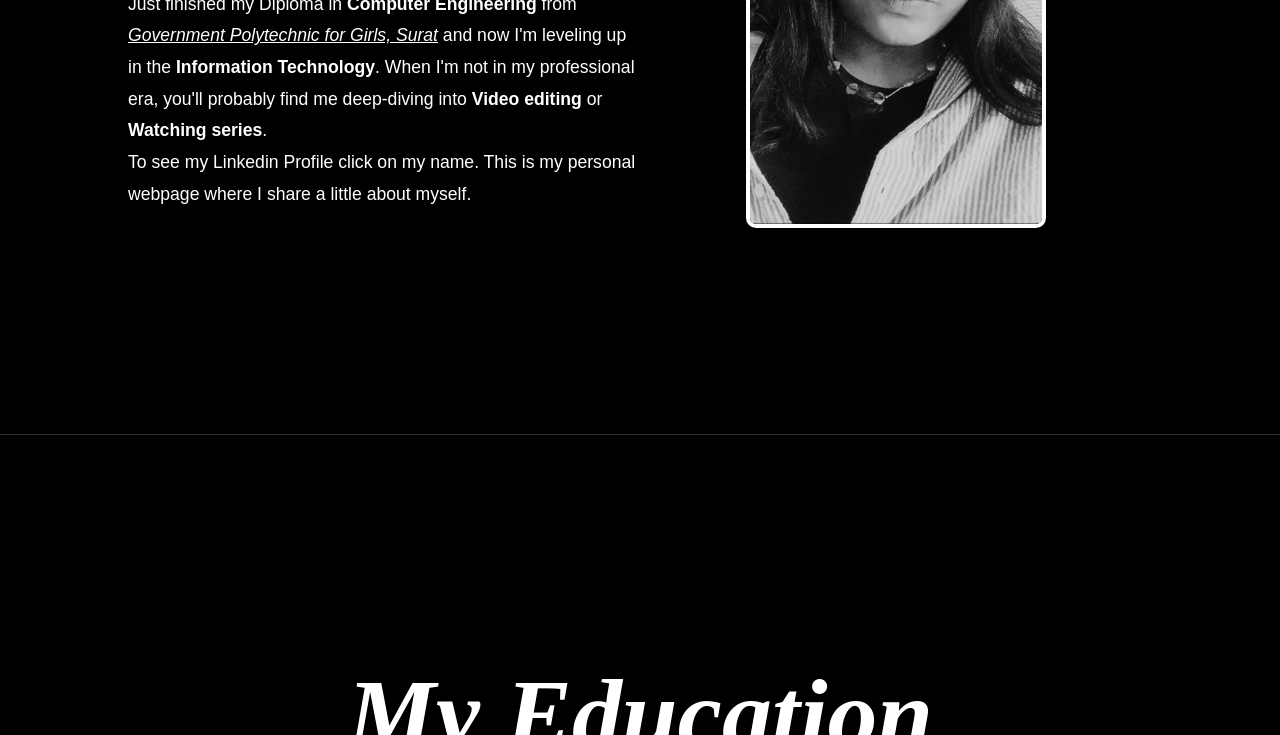
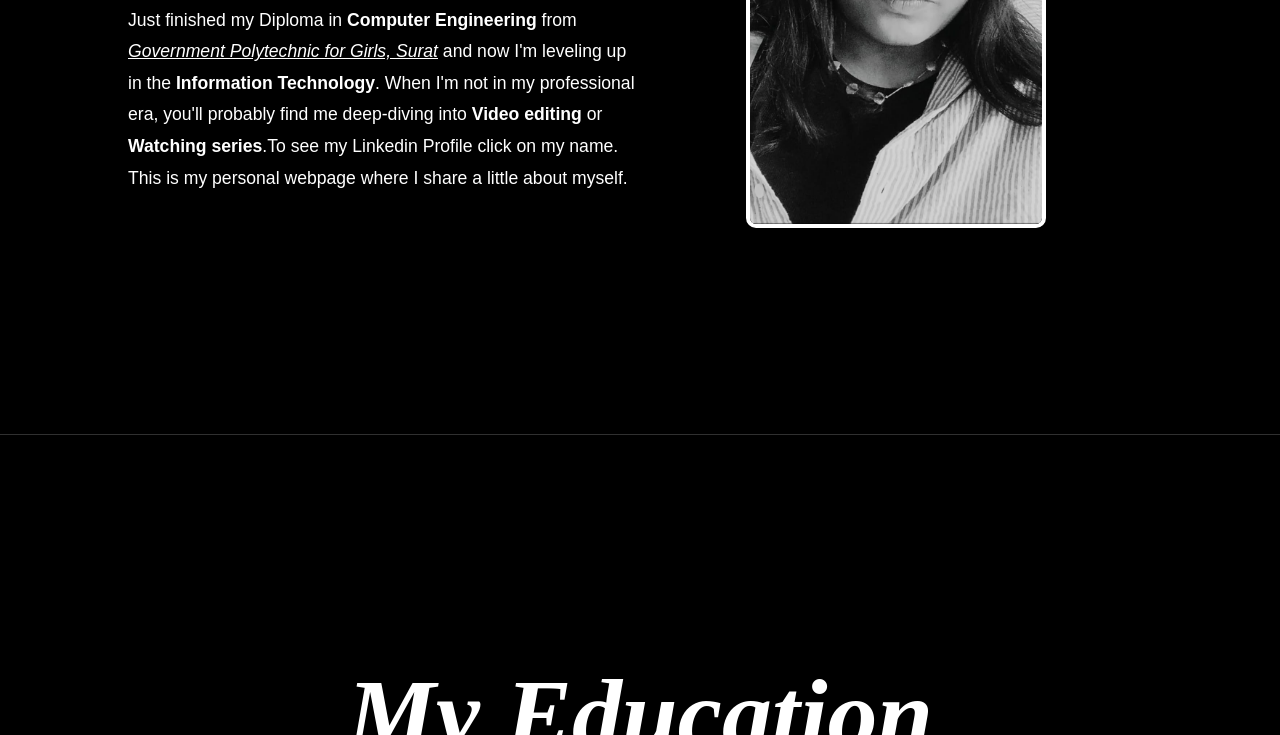
Before and after one commit to Hetveemehta/hetv-book, a plain HTML site: page index.html in a window 1280 px wide. Shown: the part 365-1100 px from the top of the page. Drawn offline with Linux system fonts and the light colour scheme.

Commit message:
Update index.html

```diff
--- a/index.html
+++ b/index.html
@@ -42,7 +42,7 @@
                     leveling up in the
                     <b>Information Technology</b>.
                     When I'm not in my professional era, you'll probably find me deep-diving into
-                    <b>Video editing</b> or <b>Watching series</b>.<br> To see my Linkedin Profile click on my name.
+                    <b>Video editing</b> or <b>Watching series</b>.To see my Linkedin Profile click on my name.<br>
                     This is my personal webpage where I share a little about myself.
                 </p>
             </div>
```
